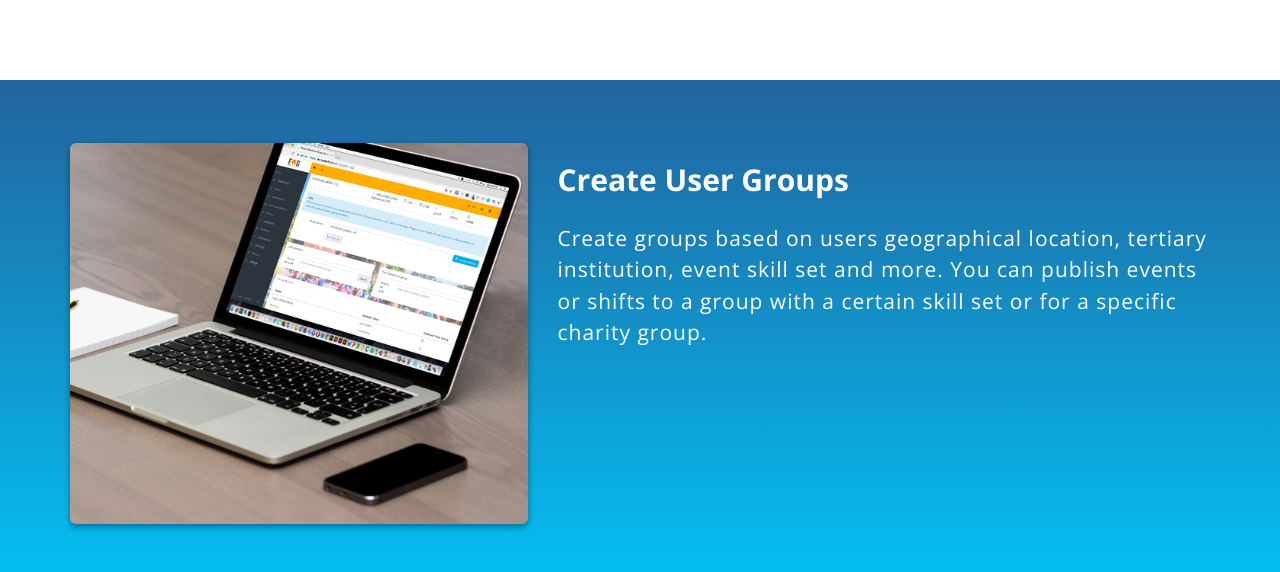
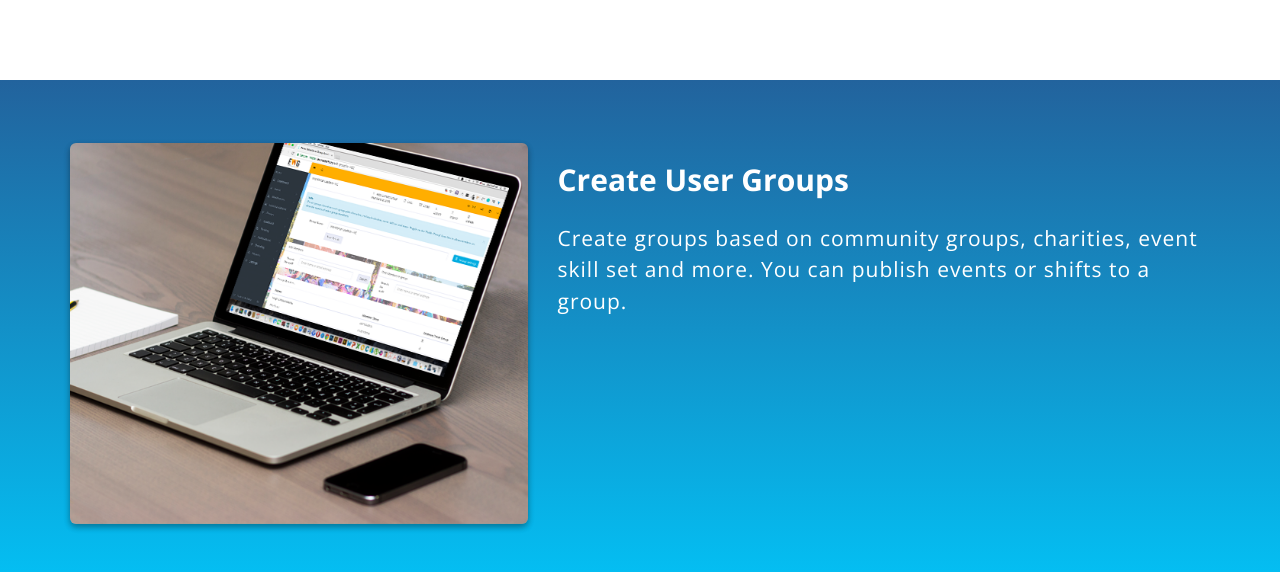
Before and after one commit to pete-ewg17/ewg_tech_website_2017, a PHP site: page /groupmanager.php in a window 1280 px wide. Shown: the part 252-824 px from the top of the page. Run offline with PHP 8.4, Linux system fonts and the light colour scheme; grey boxes labelled with a size stand in for pictures from a placeholder-image service; some libraries are stand-ins or nearby versions.

Commit message:
minor content changes

```diff
--- a/groupmanager.php
+++ b/groupmanager.php
@@ -121,7 +121,7 @@
         <div class="row">
           <div data-aos="fade-right" data-aos-once="true" class="col-md-7 col-md-push-5">
             <h2 class="featurette-heading">Create User Groups</h2>
-            <p class="tech-lead">Create groups based on users geographical location, tertiary institution, event skill set and more. You can publish events or shifts to a group with a certain skill set or for a specific charity group.</p>
+            <p class="tech-lead">Create groups based on community groups, charities, event skill set and more. You can publish events or shifts to a group.</p>
           </div>
             <div data-aos="fade-right" data-aos-once="true" class="col-md-5 col-md-pull-7">
              <img class="featurette-image img-responsive img-rounded" src="assets/images/rosterfy/EWG-Tech_Rosterfy_Scheduling&GroupManagement_600X500.png" alt="Scheduling and Group Management">
@@ -166,7 +166,7 @@
           <div class="row featurette">
             <div class="col-md-7" data-aos="fade-left" data-aos-once="true" data-aos-offset="400">
               <h2>Shortcuts</h2>
-              <p class="lead">You can edit,  send out communications, export, import, archive, badge or update checkpoints for an entire group. </p>
+              <p class="lead">You can edit,  send out bulk communications, export, import, archive, badge or update checkpoints for an entire group. </p>
             </div>
             <div class="col-md-5" data-aos="fade-left" data-aos-once="true" data-aos-offset="400">
               <img class="featurette-image img-responsive img-rounded" src="http://placehold.it/600/500" alt="Workforce Portals Platform">
```
